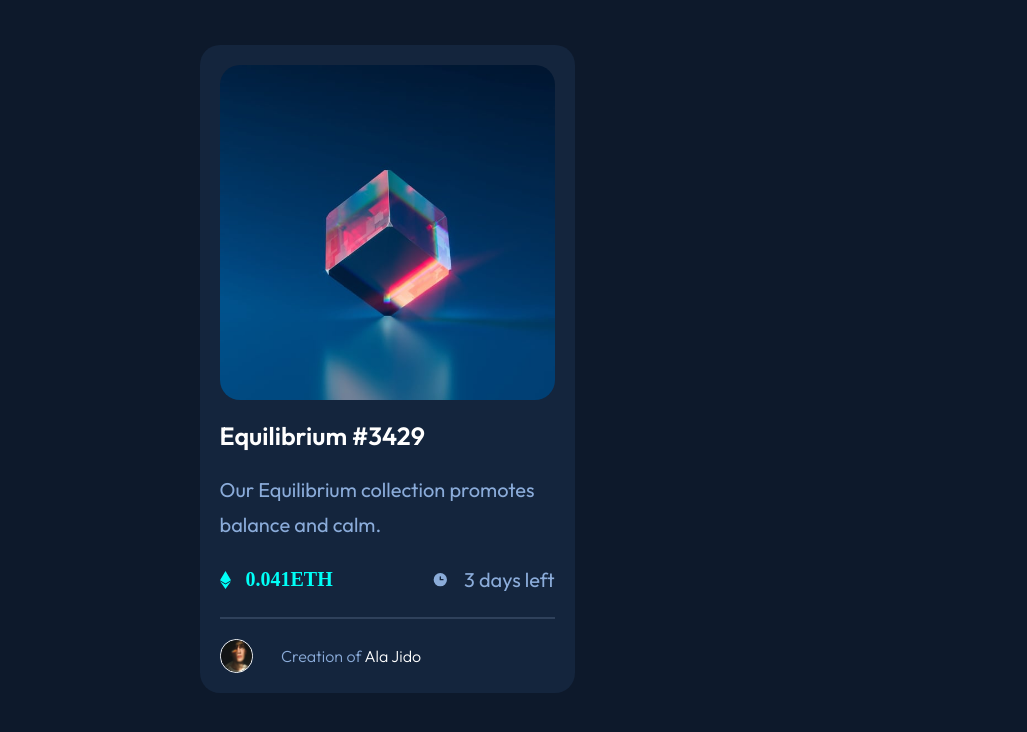
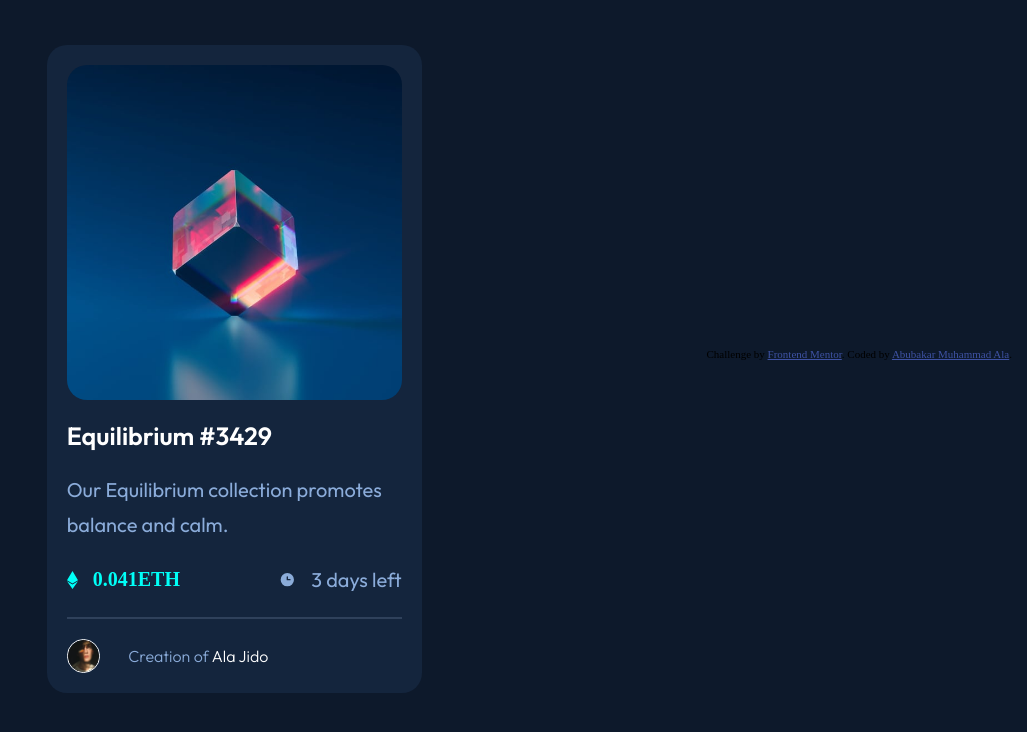
Before and after one commit to amjido-01/nft-preview-card-component-frontendmentor, a plain HTML site: page index.html in a window 1280 px wide. Shown: the whole page, without its empty margins (253-1280 px from the left). Drawn offline with Linux system fonts and the light colour scheme; a web font is replaced by a local one.

Commit message:
first commit

```diff
--- a/index.html
+++ b/index.html
@@ -67,11 +67,11 @@
       3 days left
 
       Creation of Jules Wyvern
-
+         -->
       <div class="attribution">
         Challenge by <a href="https://www.frontendmentor.io?ref=challenge" target="_blank">Frontend Mentor</a>.
-        Coded by <a href="#">Your Name Here</a>.
-      </div> -->
+        Coded by <a href="#">Abubakar Muhammad Ala</a>.
+      </div>
     </div>
   </section>
 </body>
```
